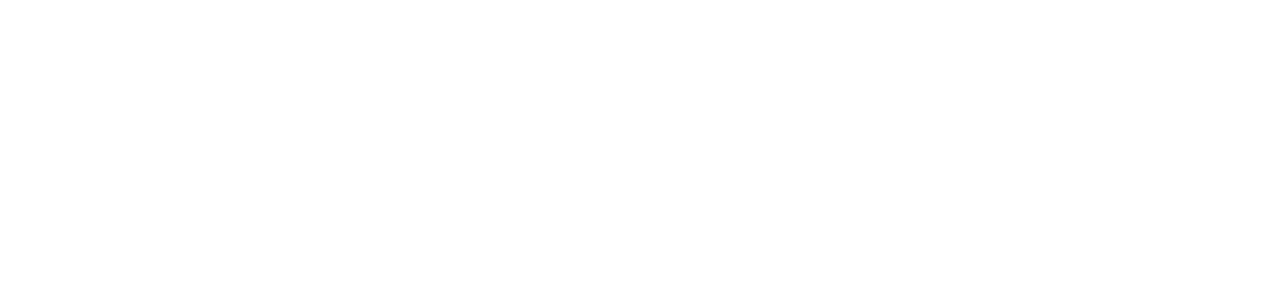
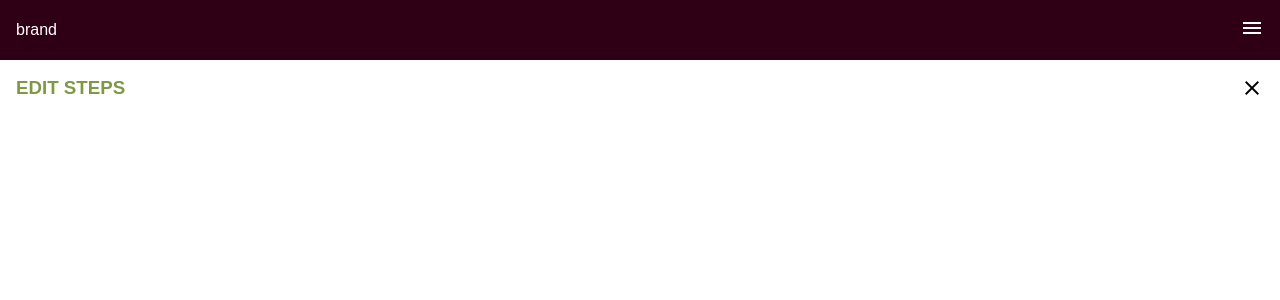
Before and after one commit to katreinhart/plant-walking-frontend, a React (Create React App) app: page /editsteps in a window 1280 px wide. Shown: the top 300 px of the page. Built offline with nearby package versions, Linux system fonts and the light colour scheme.

Commit message:
close form component now takes customizable title

```diff
--- a/src/App.js
+++ b/src/App.js
@@ -5,6 +5,7 @@
 import HomePlant from './components/HomePlant'
 import Menu from './components/Menu'
 import History from './components/History'
+import EditSteps from './components/EditSteps'
 
 class App extends Component {
 
@@ -16,6 +17,7 @@
           <Route path='/garden' component={ Garden } />
           <Route path='/menu' component={ Menu } />
           <Route path='/history' component={ History } />
+          <Route path='/editsteps' component={ EditSteps } />
         </div>
       </Router>
     );
--- a/src/components/CloseForm.js
+++ b/src/components/CloseForm.js
@@ -1,9 +1,10 @@
 import React from 'react'
 
-const CloseForm = () => {
+const CloseForm = ({ title }) => {
   return (
     <div className="close-form">
-      <i className="material-icons">close</i>
+      <h3 className="title">{ title }</h3>
+      <i className="material-icons close-x">close</i>
     </div>
   )
 }
--- /dev/null
+++ b/src/components/EditSteps.js
@@ -0,0 +1,18 @@
+import React, { Component } from 'react'
+import { Link } from 'react-router-dom'
+import Navigation from './Navigation'
+import CloseForm from './CloseForm'
+
+class EditSteps extends Component {
+  state = {}
+  render() {
+    return (
+      <div className="outermost-container">
+        <Navigation />
+        <CloseForm title="Edit Steps"/>
+      </div>
+    )
+  }
+}
+
+export default EditSteps;
--- a/src/index.css
+++ b/src/index.css
@@ -190,9 +190,24 @@
 
 /*===FORM VIEW===*/
 .close-form {
+  display: flex;
   padding: 1em;
-  margin-left: auto;
+  align-items: center;
+  justify-content: space-between;
 }
+
+.close-x {
+  text-align: right;
+}
+
+.title {
+  color: #7F9847;
+  margin: 0em;
+  text-transform: uppercase;
+  align-items: center;
+}
+
+
 
 /*=====HISTORY VIEW=====*/
 .history-item{
@@ -206,11 +221,11 @@
 
 /* click whole div to edit?*/
 /*.history-item:hover{
-  background-color: #F2F4EC;
+  background-color: #EFF4E7;
 }
 
 .history-item:active{
-  background-color: #E5EADA;
+  background-color: #E5EED6;
 }*/
 
 .history-title {
```
